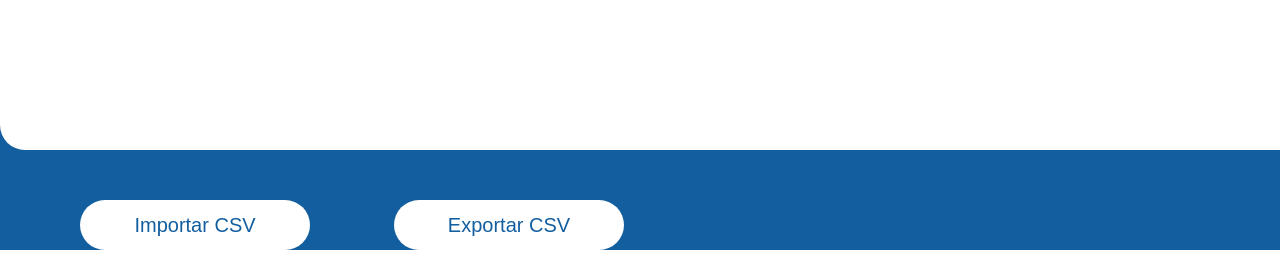
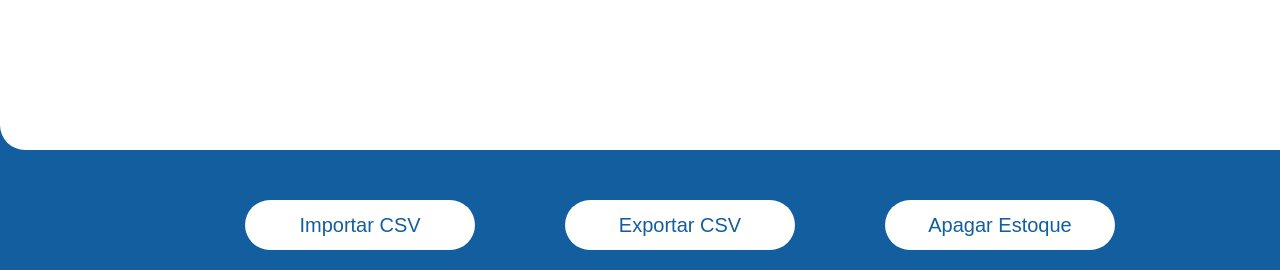
Before and after one commit to natanzi9/TCC, a Flask app: page /estoque in a window 1280 px wide; the page is wider, and only the part inside the window is pictured. Shown: the part 689-959 px from the top of that part. Run offline with Flask 3, Linux system fonts and the light colour scheme; data that the repository does not hold is empty; some libraries are stand-ins or nearby versions.

Commit message:
apagar estoque

```diff
--- a/app.py
+++ b/app.py
@@ -28,6 +28,18 @@ def login():
     # Página inicial de login
     return render_template("index.html")
 
+@app.route('/api/apagar_estoque', methods=['POST'])
+def apagar_estoque():
+    conexao = banco()
+    cursor = conexao.cursor()
+
+    cursor.execute("TRUNCATE TABLE estoque")
+
+    conexao.commit()
+    cursor.close()
+    conexao.close()
+
+    return redirect(url_for('estoque'))
 
 @app.route('/home')
 def home():
--- a/static/styleestoque.css
+++ b/static/styleestoque.css
@@ -110,3 +110,10 @@ th {
     width: 22px !important;
     height: 22px !important;
 }
+.upload-container {
+    display: flex;
+    align-items: center;
+    justify-content: center;
+    gap: 10px;
+    margin-bottom: 20px;
+}
--- a/templates/estoque.html
+++ b/templates/estoque.html
@@ -62,7 +62,7 @@
                     <td>
                         {% if item.imagem %}
                         <button class="btn-foto"
-                            onclick="Swal.fire({ imageUrl: '/static/uploads/{{ item.imagem }}', imageHeight: 400, imageAlt: 'Imagem do item' })">
+                             onclick="Swal.fire({ imageUrl: '/static/uploads/{{ item.imagem }}', imageHeight: 400, imageAlt: 'Imagem do item' });">
                             <img src="{{ url_for('static', filename='icone de imagem.png') }}">
                         </button>
                         {% else %}
@@ -86,7 +86,13 @@
         <button class="exportar" onclick="exportarCSV()">
             Exportar CSV
         </button>
+        <form action="/api/apagar_estoque" method="POST">
+        <button type="submit" class="apagar">
+        Apagar Estoque
+    </button>
+
     </div>
+
 
 </body>
 
```
